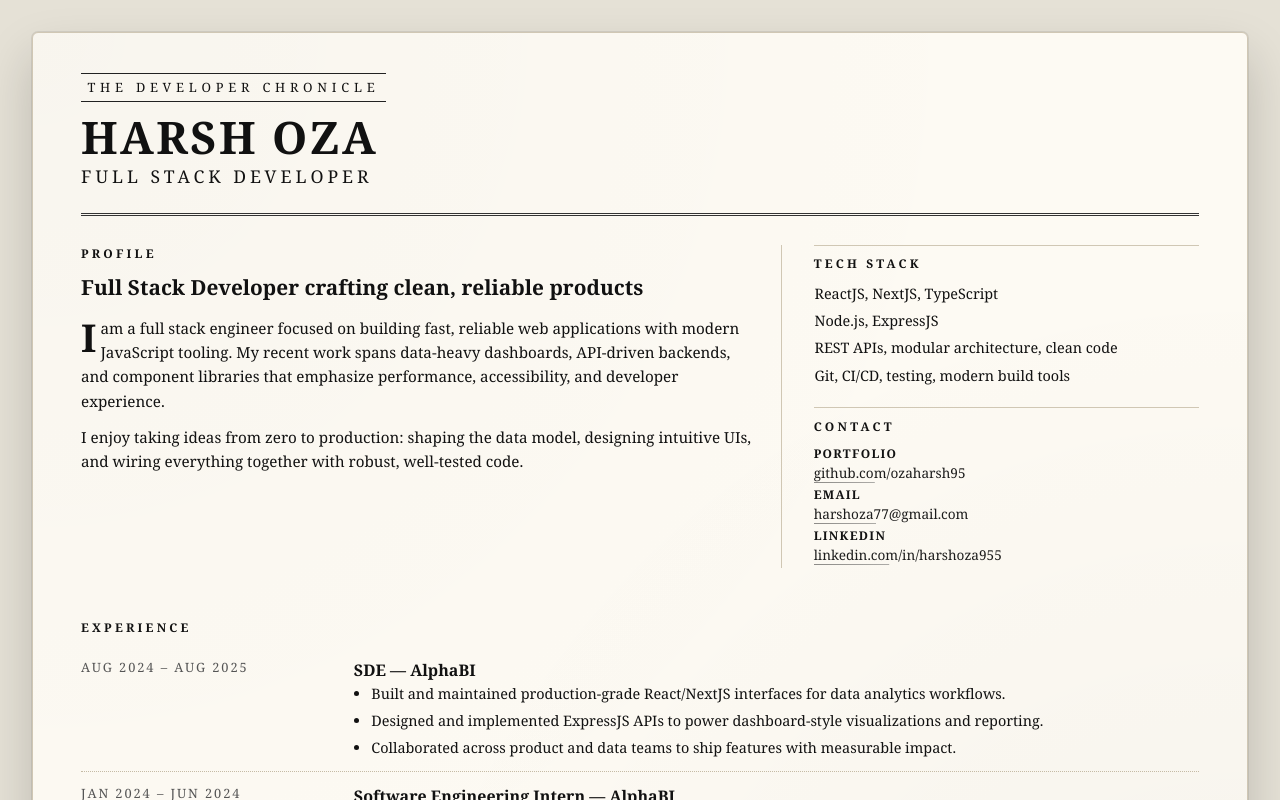
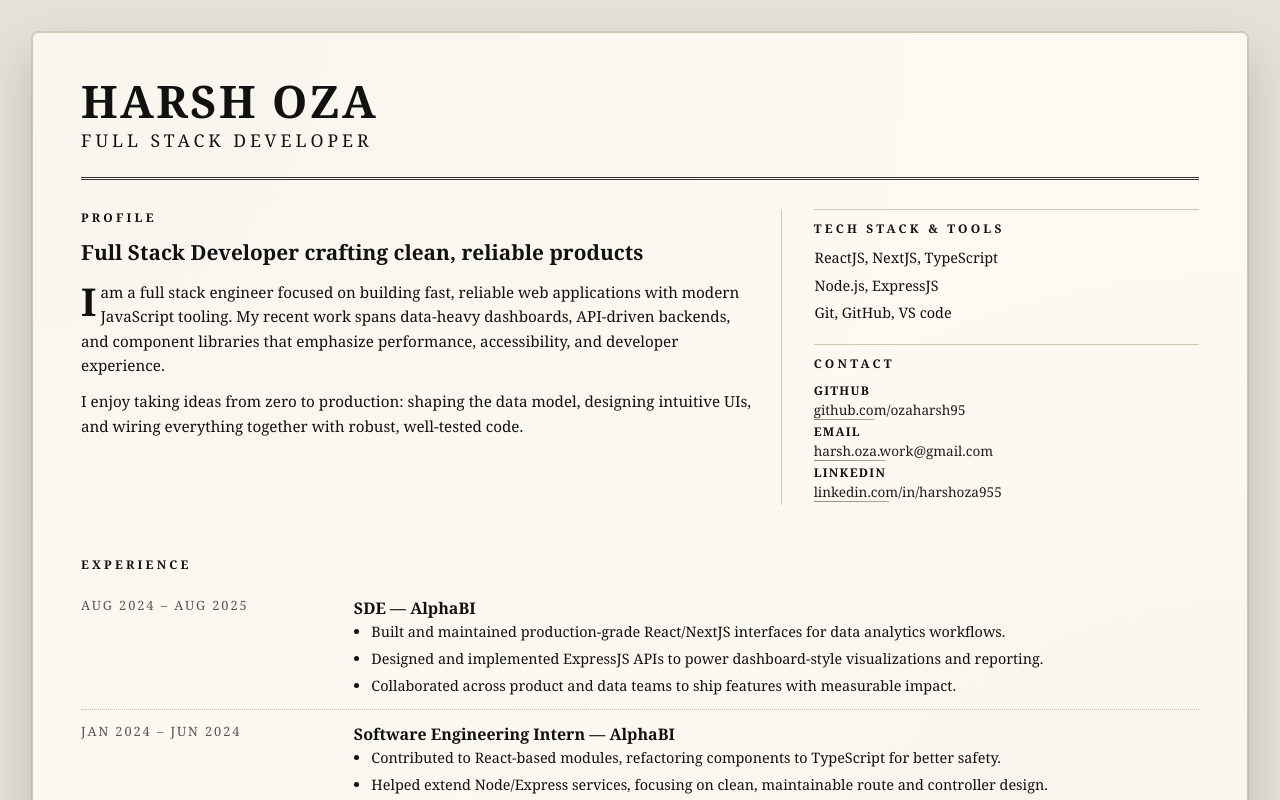
Before and after one commit to ozaharsh95/minimal-portfolio, a React (Vite) app: page / in a window 1280 px wide. Shown: the top 800 px of the page. Built offline with nearby package versions, Linux system fonts and the light colour scheme.

Commit message:
fix:minor update

```diff
--- a/src/components/PortfolioMain.jsx
+++ b/src/components/PortfolioMain.jsx
@@ -3,7 +3,6 @@ export default function PortfolioMain() {
     <div className="newspaper-page">
       <header className="masthead">
         <div className="masthead-title">
-          <span className="masthead-tagline">The Developer Chronicle</span>
           <h1>Harsh Oza</h1>
           <h2>Full Stack Developer</h2>
         </div>
@@ -30,27 +29,16 @@ export default function PortfolioMain() {
 
         <section className="side-column">
           <article className="sidebar-block">
-            <h3 className="section-heading">TECH STACK</h3>
+            <h3 className="section-heading">TECH STACK & TOOLS</h3>
             <ul className="stack-list">
               <li>
-
                 <span className="stack-value">ReactJS, NextJS, TypeScript</span>
               </li>
               <li>
-
                 <span className="stack-value">Node.js, ExpressJS</span>
               </li>
               <li>
-
-                <span className="stack-value">
-                  REST APIs, modular architecture, clean code
-                </span>
-              </li>
-              <li>
-
-                <span className="stack-value">
-                  Git, CI/CD, testing, modern build tools
-                </span>
+                <span className="stack-value">Git, GitHub, VS code</span>
               </li>
             </ul>
           </article>
@@ -58,7 +46,7 @@ export default function PortfolioMain() {
           <article className="sidebar-block">
             <h3 className="section-heading">CONTACT</h3>
             <p className="contact-line">
-              <span className="contact-label">Portfolio</span>
+              <span className="contact-label">GitHub</span>
               <span className="contact-value">
                 <a
                   href="https://github.com/ozaharsh95"
@@ -74,10 +62,10 @@ export default function PortfolioMain() {
               <span className="contact-label">Email</span>
               <span className="contact-value">
                 <a
-                  href="mailto:harshoza77@gmail.com"
+                  href="mailto:harsh.oza.work@gmail.com"
                   className="link-underline"
                 >
-                  harshoza77@gmail.com
+                  harsh.oza.work@gmail.com
                 </a>
               </span>
             </p>
@@ -142,8 +130,6 @@ export default function PortfolioMain() {
               </ul>
             </div>
           </article>
-
-
         </section>
 
         <section className="timeline">
@@ -158,11 +144,10 @@ export default function PortfolioMain() {
         </section>
       </main>
 
-
       <footer className="footer-strip">
         <span>Harsh Oza &mdash; Full Stack Developer</span>
         <span>ReactJS • NextJS • TypeScript • ExpressJS</span>
       </footer>
     </div>
-  )
+  );
 }
```
